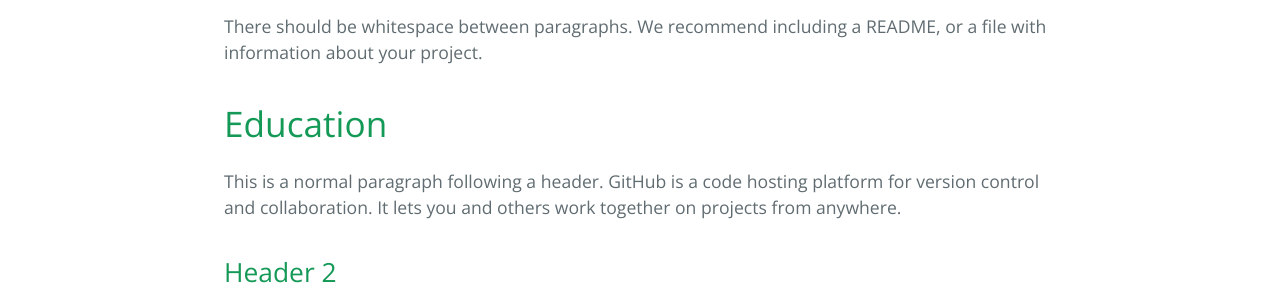
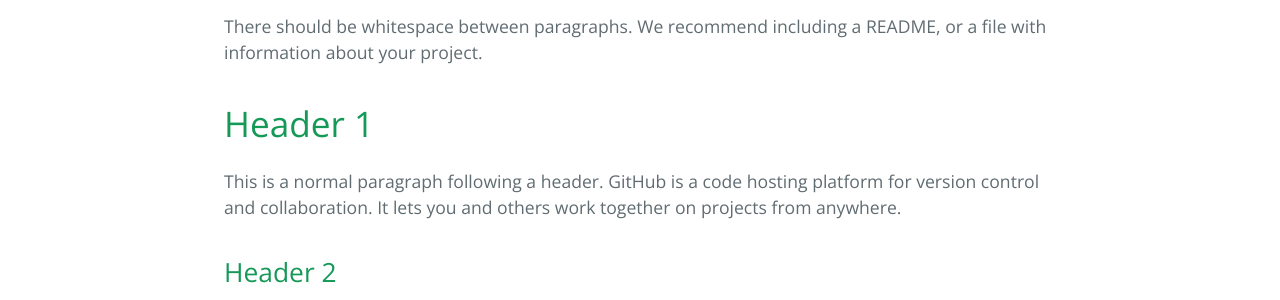
Before and after one commit to Pope10830/Pope10830.github.io, a Jekyll site: the page built from template.md, in a window 1280 px wide and 900 px high, scrolled down 307 px. Shown: the part 161-461 px from the top of the window. Built offline with Jekyll 4.4.1, drawn with Linux system fonts in a browser that asks for light colours.

Commit message:
Changed appearance of education

```diff
--- a/template.md
+++ b/template.md
@@ -10,7 +10,7 @@ There should be whitespace between paragraphs.
 
 There should be whitespace between paragraphs. We recommend including a README, or a file with information about your project.
 
-# Education
+# Header 1
 
 This is a normal paragraph following a header. GitHub is a code hosting platform for version control and collaboration. It lets you and others work together on projects from anywhere.
 
```
Also changed, not shown: index.md (+8 -2 lines).
